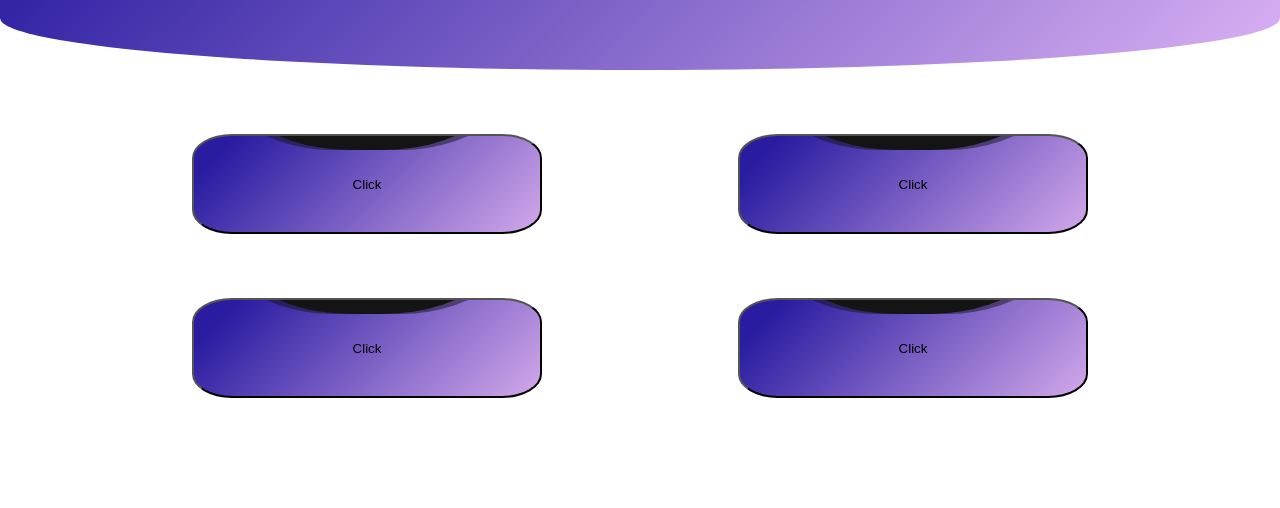
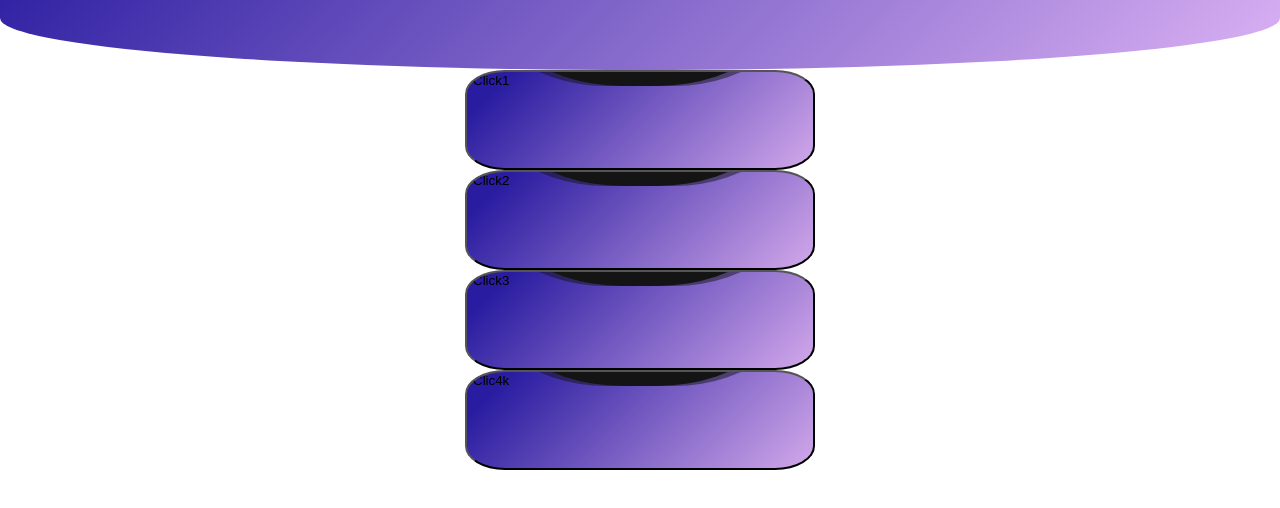
Before and after one commit to L0TH/Xchange, a plain HTML site: page index.html in a window 1280 px wide. Shown: the part 224-732 px from the top of the page. Drawn offline with Linux system fonts and the light colour scheme.

Commit message:
class container

```diff
--- a/index.css
+++ b/index.css
@@ -25,26 +25,22 @@ h1 {
 	font-size: 70px;
 	margin-bottom: 30px;
 }
-button{
-
+.container{
+    margin: auto;
+    display: flex;
 
     width: 350px;
     height: 100px;
-
     position: relative;
-    left: 15%;
-    margin-right: 15%;
-
-    margin-top: 5%;
     overflow: hidden;
     border-radius:40px/24px;
     background-image: linear-gradient( 135deg, rgb(41, 28, 160) 10%,#aa46e46b 100%);
     transition: .5s;
-
 }
 
+
 .liquid {
-  position: absolute;
+  position: relative;
   top: -80px;
   left: 0;
   width: 200px;
@@ -53,8 +49,8 @@ button{
   box-shadow: inset 0 0 50px rgba(0, 0, 0, .5);
   transition: .5s;
 }
-.category_butt_left::after,
-.category_butt_left::before {
+.container::after,
+.container::before {
   content: '';
   width: 100%;
   height: 300%;
@@ -64,19 +60,19 @@ button{
   transform: translate(-20%, -15%);
   background: #000;
 }
-.category_butt_left::before {
+.container::before {
 
   border-radius: 45%;
   background: rgba(20, 20, 20, 1);
   animation: animate 5s linear infinite;
 }
-.category_butt_left::after {
+.container::after {
 
   border-radius: 40%;
   background: rgba(20, 20, 20, .5);
   animation: animate 10s linear infinite;
 }
-button:hover {
+.container:hover {
   background-color: yellow;
 }
 @keyframes animate {
@@ -87,8 +83,3 @@ button:hover {
     transform: translate(-50%, -75%) rotate(360deg);
   }
 }
-.container{
-  margin: auto;
-  display: flex;
-
-}
--- a/index.html
+++ b/index.html
@@ -9,12 +9,11 @@
 <h1>Exchange staff around the world</h1>
 </div>
 </header>
-<div>
-    <button class="category_butt_left ">Click</button>
-    <button class="category_butt_left">Click</button>
-    <button class="category_butt_left">Click</button>
-    <button class="category_butt_left">Click</button>
-
+  <div >
+      <button class="container">Click1</button>
+      <button class="container">Click2</button>
+      <button class="container">Click3</button>
+      <button class="container">Clic4k</button>
 </div>
 </body>
 </html>
```
